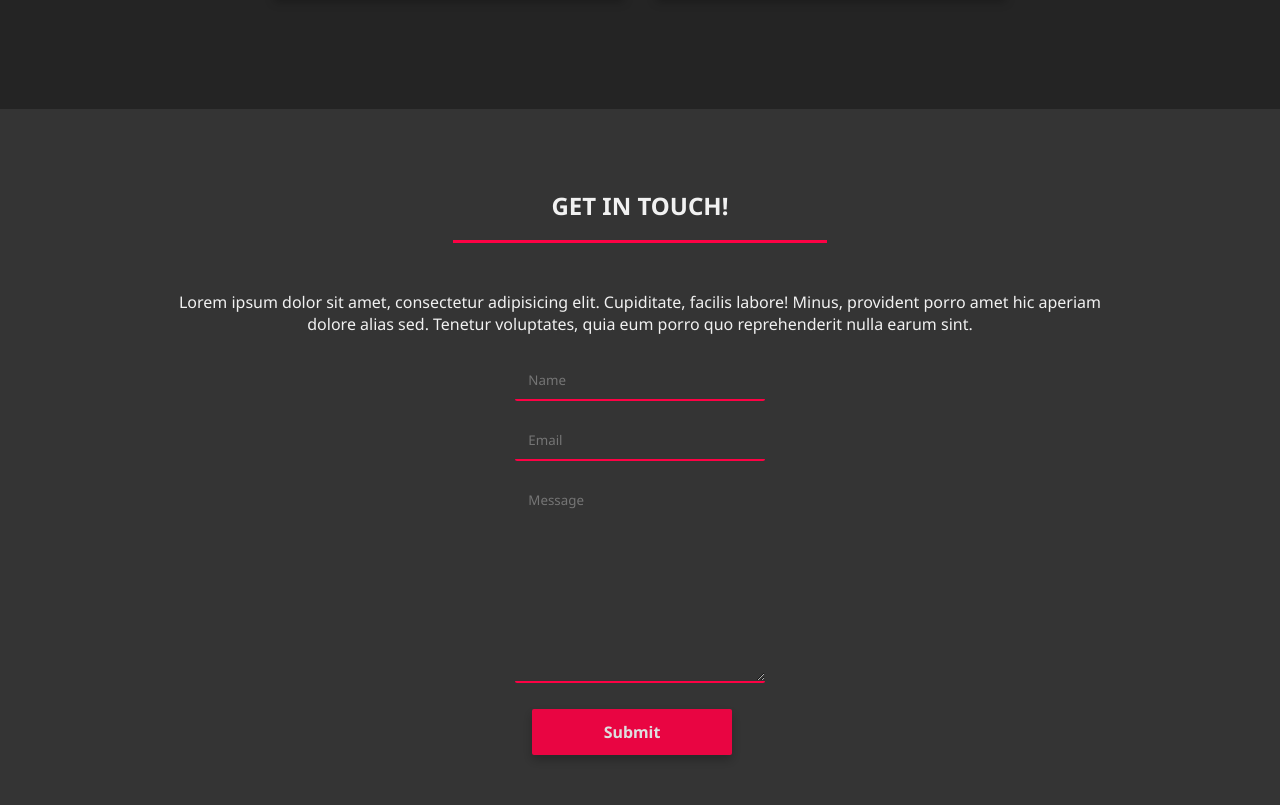
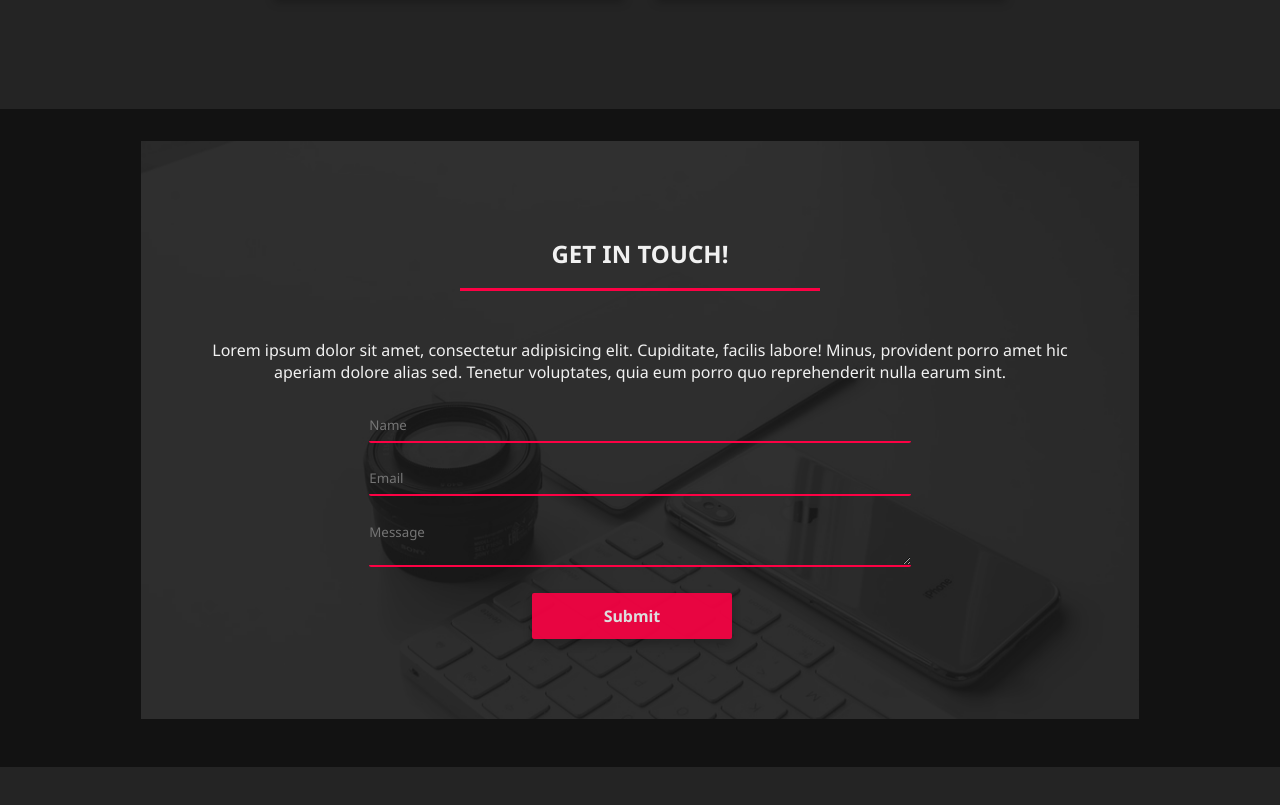
Before and after one commit to lianamishkat/portfolio, a plain HTML site: page index.html in a window 1280 px wide. Shown: the part 1889-2694 px from the top of the page. After the commit the page ends 2656 px from the top, so only its background shows below. Drawn offline with Linux system fonts and the light colour scheme.

Commit message:
form tweaks

```diff
--- a/index.html
+++ b/index.html
@@ -112,7 +112,7 @@
                 <form name="contact" method="POST" data-netlify="true"  class="contact-form">
                     <input type="text" name="name" placeholder="Name" required></br>
                     <input type="email" name="email" placeholder="Email" required></br>
-                    <textarea required name="message" id="" cols="30" rows="10" placeholder="Message"></textarea></br>
+                    <textarea required name="message" id="" placeholder="Message"></textarea></br>
                     <button class="btn" type="submit">Submit</button>
                 </form>
             </div>
--- a/style.css
+++ b/style.css
@@ -106,8 +106,8 @@ li:active{
 
 input,
 textarea{
-    width: 18.75em;
-    padding: .75em 1em;
+    width: 60%;
+    padding: .5em 0;
     font-family: inherit;
     background: rgba(99,99,99, 0);
     color: var(--almost-white);
@@ -117,6 +117,7 @@ textarea{
     outline: none;
     margin: .75em 0;
 }
+
 
 
 input:focus,
@@ -255,11 +256,27 @@ nav{
 /*---- CONTACT FORM---- */
 
 .contact{
-    background: rgba(99,99,99, 0.25);
-    padding: 2em 1em 3em 1em;
+    background: rgba(0,0,0,.5);
+    padding: 3em 0;
 }
 .contact-container{
-    width: 75%;
-    max-width: 1300px;
+    border: 2px solid var(--red-accent);
+    background:rgba(99,99,99, 0.15);
+    width: 90%;
     margin: 0 auto;
+    padding: 1em;
 }
+@media(min-width:1000px){
+    .contact{
+        padding: 2em 1em 3em 1em;
+    }
+    .contact-container{
+        width: 80%;
+        background-image: url(assets/contact.png);
+        background-size: cover;
+        max-width: 1300px;
+        margin: 0 auto;
+        padding: 3em;
+        border: none;
+    }
+}
```
Also changed, not shown: assets/code.jpg (added), assets/contact.jpg (added), assets/contact.png (added).
